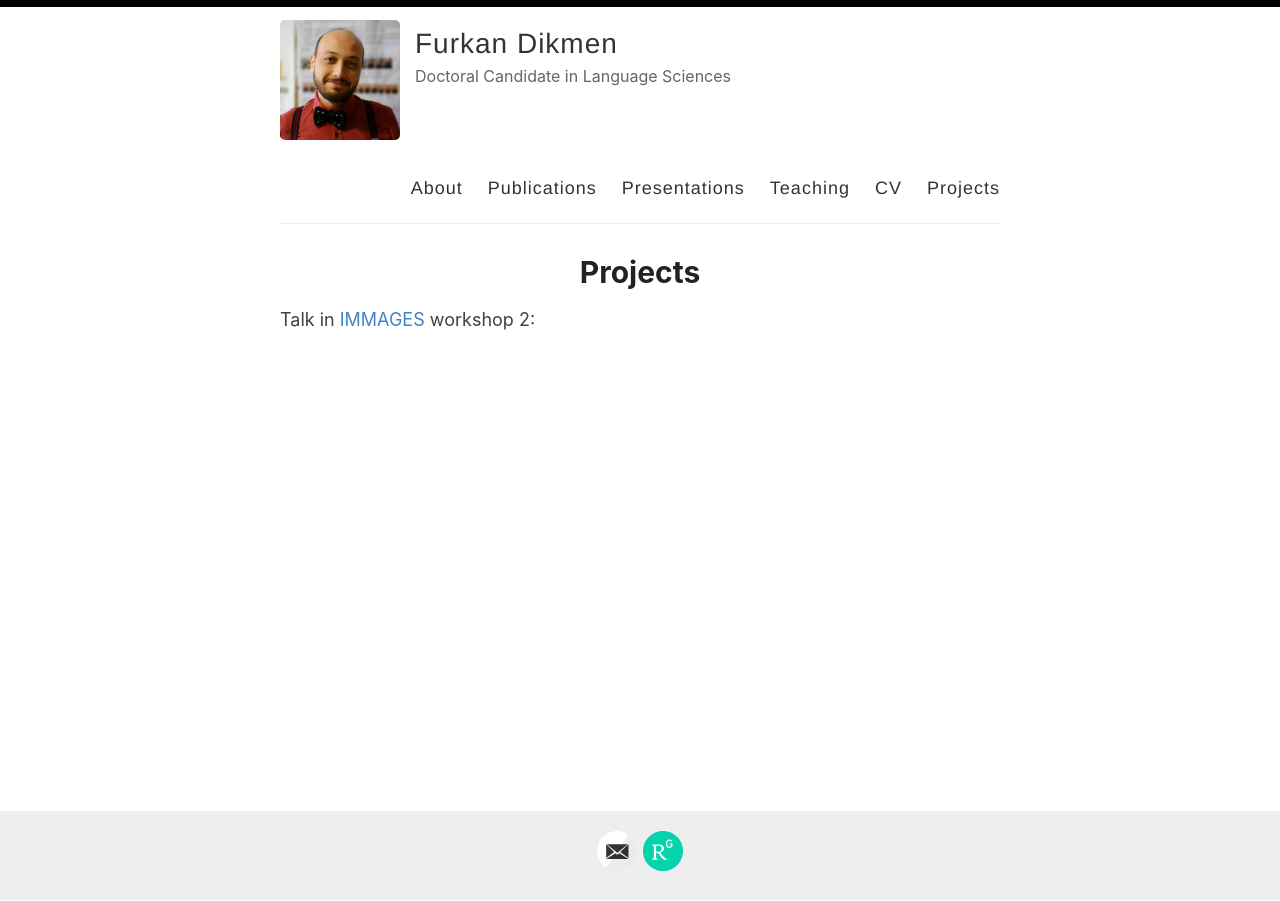
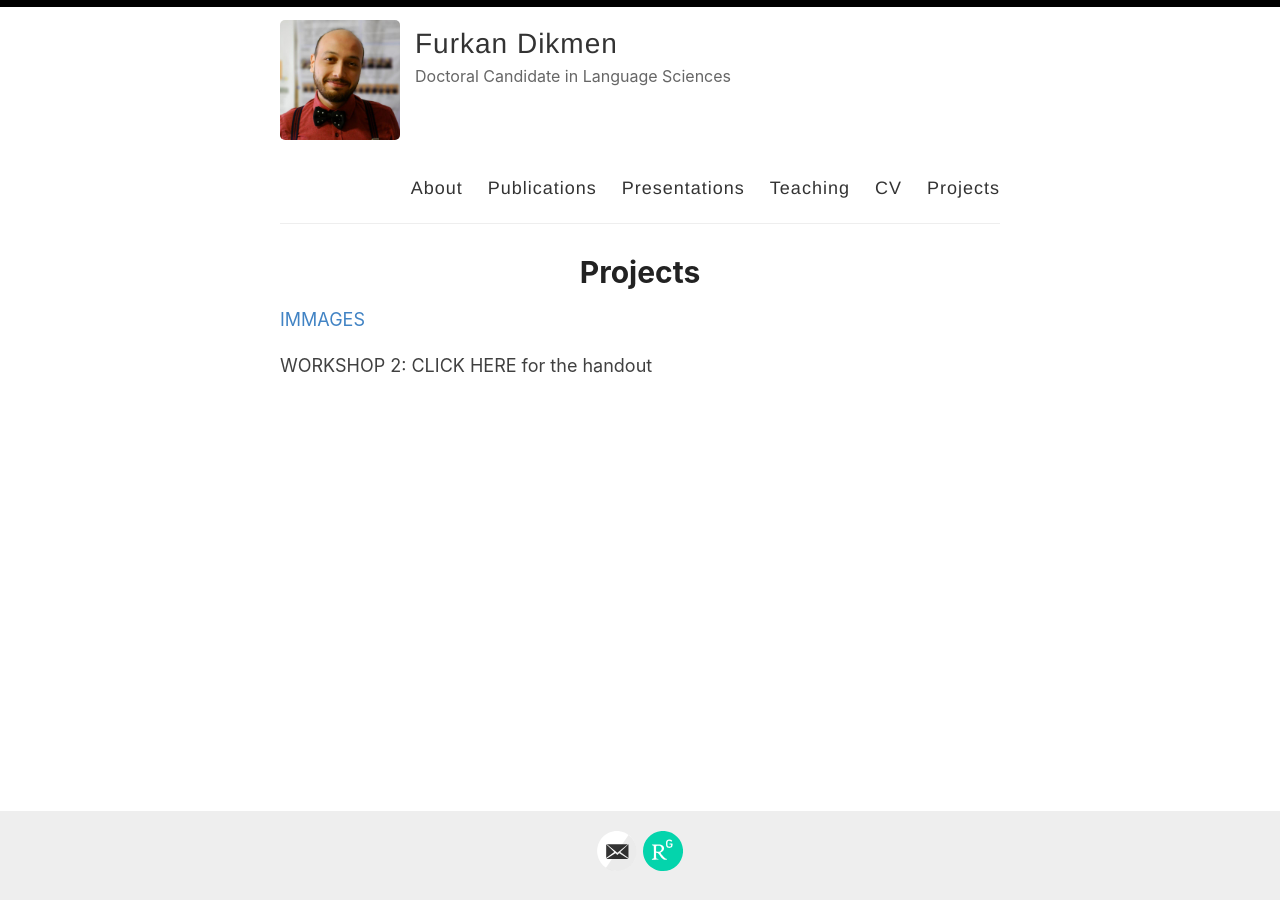
Before and after one commit to furkandikmen/furkandikmen.github.io, a Jekyll site: the page built from _pages/projects.md, in a window 1280 px wide. Built offline with Jekyll 4.4.1, drawn with Linux system fonts in a browser that asks for light colours.

Commit message:
Update projects.md

```diff
--- a/_pages/projects.md
+++ b/_pages/projects.md
@@ -4,4 +4,8 @@ title: Projects
 permalink: /projects/
 ---
 
-Talk in [IMMAGES](https://immages.hypotheses.org/){:target="_blank" rel="noopener noreferrer"} workshop 2:
+
+[IMMAGES](https://immages.hypotheses.org/){:target="_blank" rel="noopener noreferrer"}
+
+WORKSHOP 2:
+CLICK HERE for the handout
```
